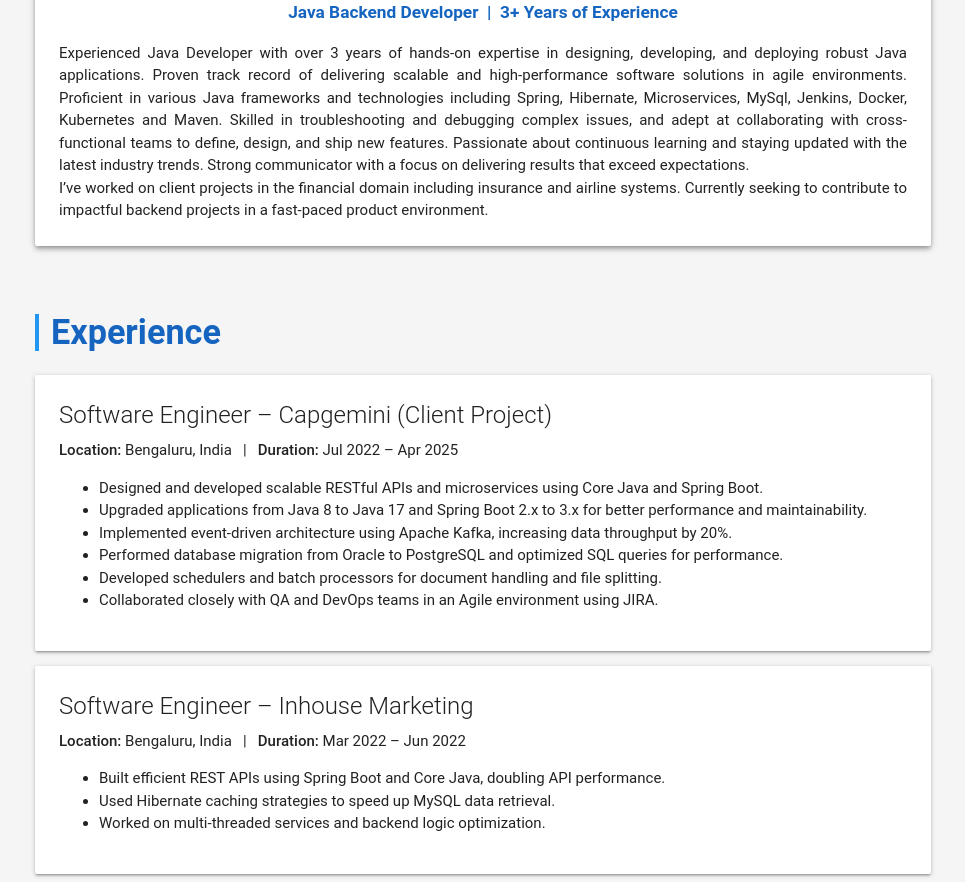
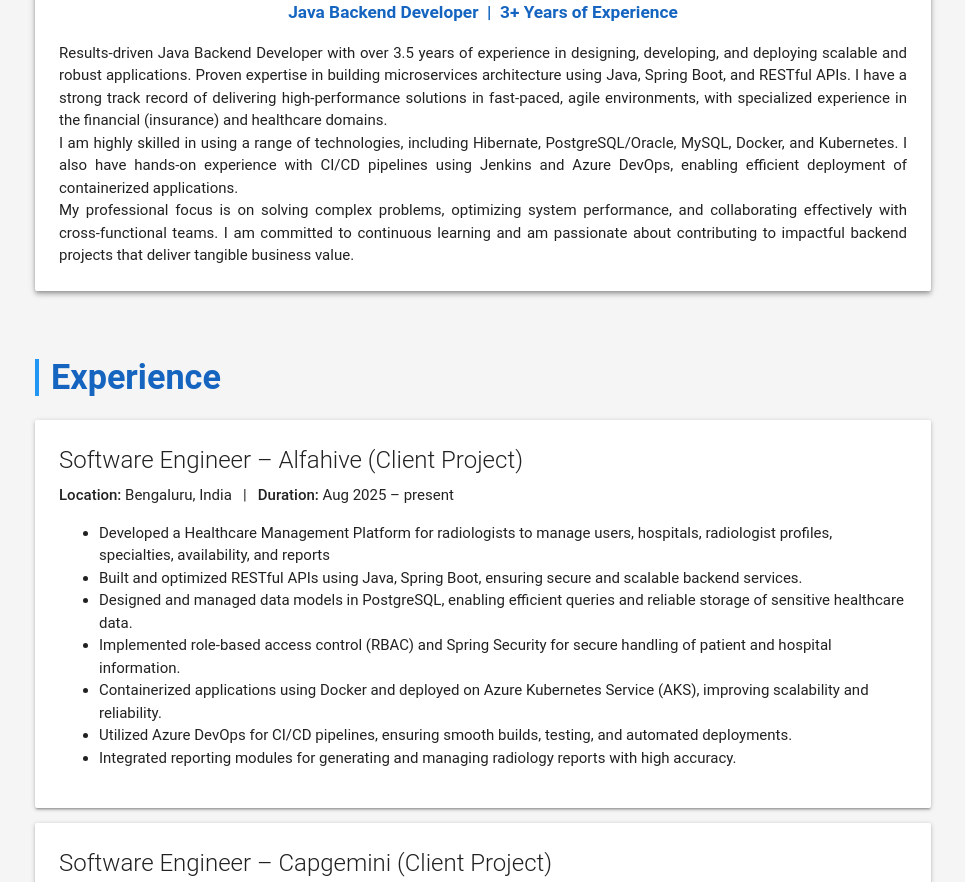
Before and after one commit to cs2sonu1903/portfolio-sonu, a plain HTML site: page index.html in a window 1280 px wide. Shown: the part 315-1197 px from the top of the page, without its empty margins (157-1122 px from the left). Drawn offline with nearby package versions, Linux system fonts and the light colour scheme.

Commit message:
Update index.html
update

```diff
--- a/index.html
+++ b/index.html
@@ -117,9 +117,14 @@
 
       <!-- Bio -->
       <p style="text-align: justify;">
-        Experienced Java Developer with over 3 years of hands-on expertise in designing, developing, and deploying robust Java applications. Proven track record of delivering scalable and high-performance software solutions in agile environments. Proficient in various Java frameworks and technologies including Spring, Hibernate, Microservices, MySql, Jenkins, Docker, Kubernetes and Maven. Skilled in troubleshooting and debugging complex issues, and adept at collaborating with cross-functional teams to define, design, and ship new features. Passionate about continuous learning and staying updated with the latest industry trends. Strong communicator with a focus on delivering results that exceed expectations.
+       Results-driven Java Backend Developer with over 3.5 years of experience in designing, developing, and deploying scalable and robust applications.
+        Proven expertise in building microservices architecture using Java, Spring Boot, and RESTful APIs.
+        I have a strong track record of delivering high-performance solutions in fast-paced, agile environments, with specialized experience in the financial (insurance) and healthcare domains.
       <p style="text-align: justify;">
-        I’ve worked on client projects in the financial domain including insurance and airline systems. Currently seeking to contribute to impactful backend projects in a fast-paced product environment.
+       I am highly skilled in using a range of technologies, including Hibernate, PostgreSQL/Oracle, MySQL, Docker, and Kubernetes. I also have hands-on experience with CI/CD pipelines using Jenkins and Azure DevOps, enabling efficient deployment of containerized applications.
+      </p>
+      <p style="text-align: justify;">
+        My professional focus is on solving complex problems, optimizing system performance, and collaborating effectively with cross-functional teams. I am committed to continuous learning and am passionate about contributing to impactful backend projects that deliver tangible business value.
       </p>
     </div>
   </div>
@@ -129,6 +134,21 @@
 <div class="container section" id="experience">
   <h4 class="section-title">Experience</h4>
 
+  <div class="card">
+    <div class="card-content">
+      <span class="card-title">Software Engineer – Alfahive (Client Project)</span>
+      <p><strong>Location:</strong> Bengaluru, India &nbsp;&nbsp;|&nbsp;&nbsp; <strong>Duration:</strong> Aug 2025 – present</p>
+      <ul class="browser-default">
+        <li>Developed a Healthcare Management Platform for radiologists to manage users, hospitals, radiologist profiles, specialties, availability, and reports</li>
+        <li>Built and optimized RESTful APIs using Java, Spring Boot, ensuring secure and scalable backend services.</li>
+        <li>Designed and managed data models in PostgreSQL, enabling efficient queries and reliable storage of sensitive healthcare data.</li>
+        <li>Implemented role-based access control (RBAC) and Spring Security for secure handling of patient and hospital information.</li>
+        <li>Containerized applications using Docker and deployed on Azure Kubernetes Service (AKS), improving scalability and reliability.</li>
+        <li>Utilized Azure DevOps for CI/CD pipelines, ensuring smooth builds, testing, and automated deployments.</li>
+        <li>Integrated reporting modules for generating and managing radiology reports with high accuracy.</li>
+      </ul>
+    </div>
+  </div>
   <div class="card">
     <div class="card-content">
       <span class="card-title">Software Engineer – Capgemini (Client Project)</span>
@@ -225,10 +245,13 @@
       <span>Java 8/17</span>
       <span>Multithreading</span>
       <span>Collection Framework</span>
+      <span>Data Structure</span>
+      <span>System Design</span>
       <span>Spring Boot</span>
       <span>Spring Security</span>
       <span>REST APIs</span>
       <span>Kafka</span>
+      <span>RabitMQ</span>
       <span>JPA / Hibernate</span>
       <span>PostgreSQL</span>
       <span>Oracle SQL</span>
@@ -236,6 +259,7 @@
       <span>Git</span>
       <span>JUnit / Mockito</span>
       <span>JIRA</span>
+      <span>Azure Devops</span>
       <span>Agile / Scrum</span>
     </div>
   </div>
@@ -266,7 +290,7 @@
   <!-- Resume Section -->
   <div class="container section" id="resume">
     <h4 class="section-title">Resume</h4>
-    <a class="waves-effect waves-light btn blue darken-2" href="SonuResumeJava3.5+.pdf" target="_blank">
+    <a class="waves-effect waves-light btn blue darken-2" href="SonuResumeJava3.5y+.pdf" target="_blank">
       <i class="material-icons left">description</i>Download Resume
     </a>
   </div>
```
